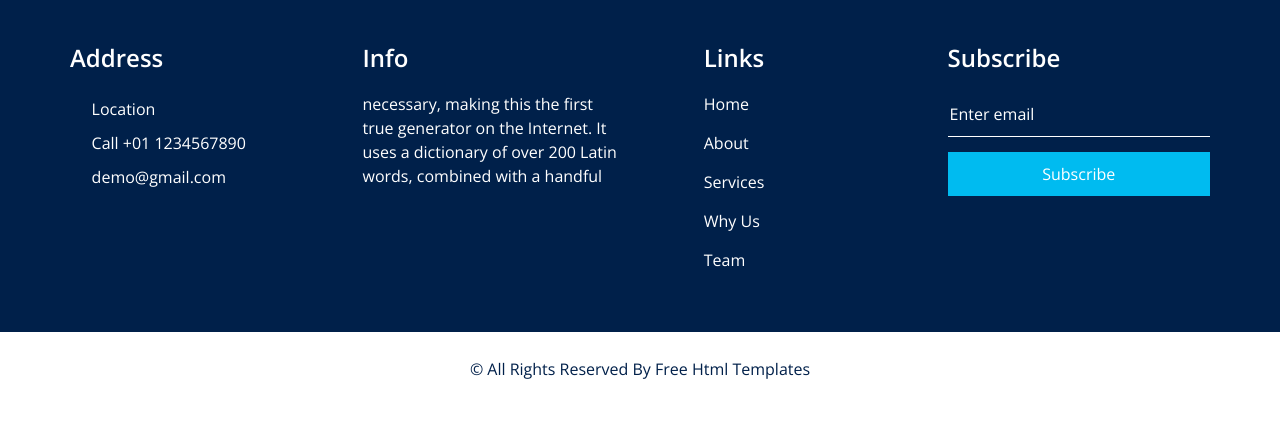
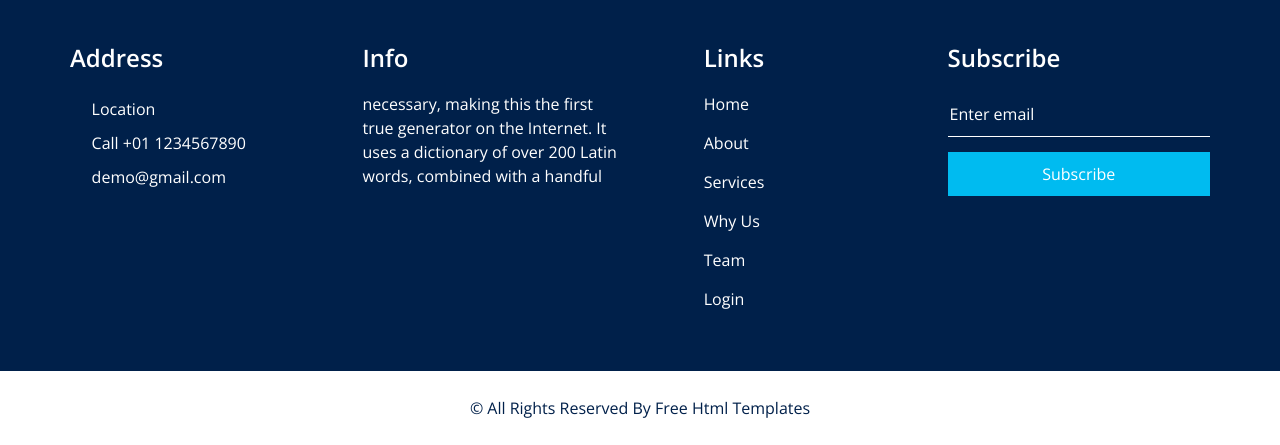
Before and after one commit to Suvam-paul145/Python-With-Django, a Django app: page /index_new in a window 1280 px wide. Shown: the part 4577-5022 px from the top of the page. Before the commit the page ends 4956 px from the top, so only its background shows below. Run offline with Django 5.2, Linux system fonts and the light colour scheme; some libraries are stand-ins or nearby versions; some web fonts are replaced.

Commit message:
Add login link to navigation in index_new.html

```diff
--- a/Django-python/toy/store/templates/index_new.html
+++ b/Django-python/toy/store/templates/index_new.html
@@ -725,6 +725,9 @@
               <a class="" href="team.html">
                 Team
               </a>
+              <a class="" href="login.html">
+                Login
+              </a>
             </div>
           </div>
         </div>
```
